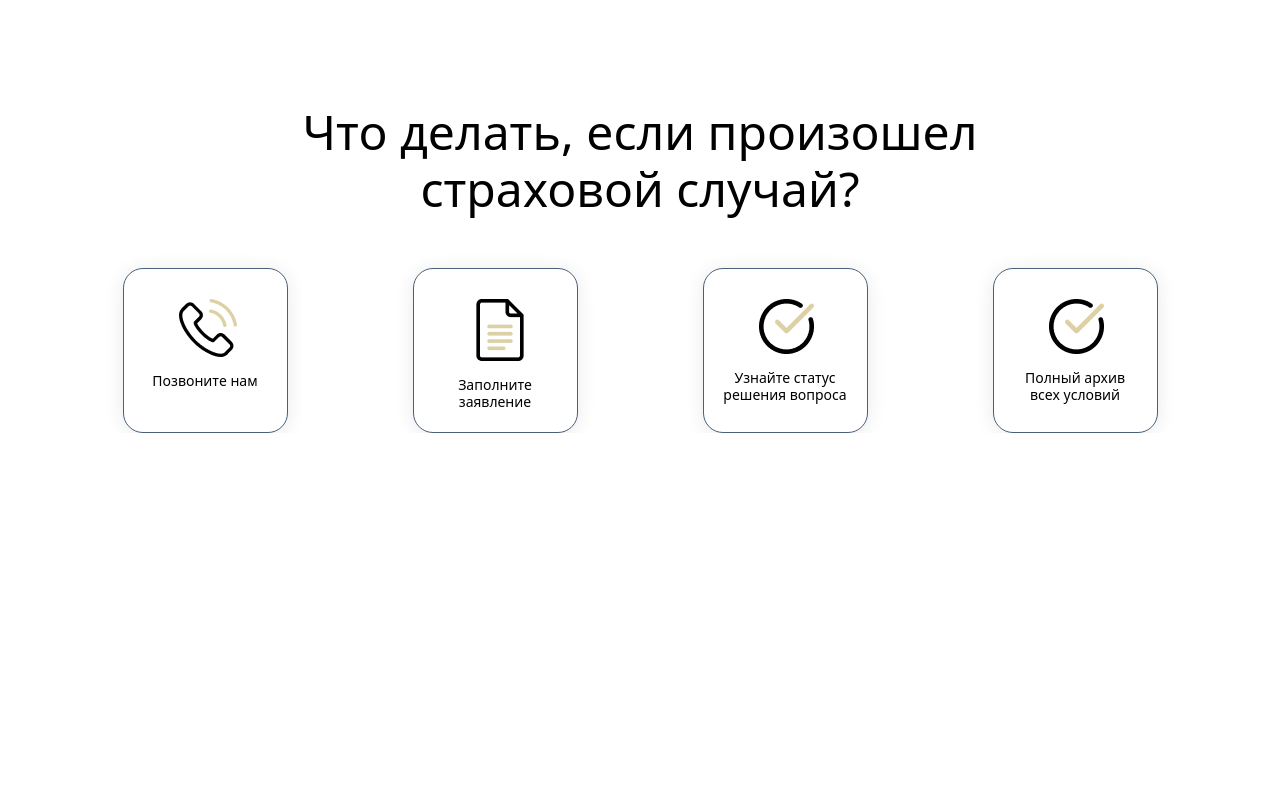
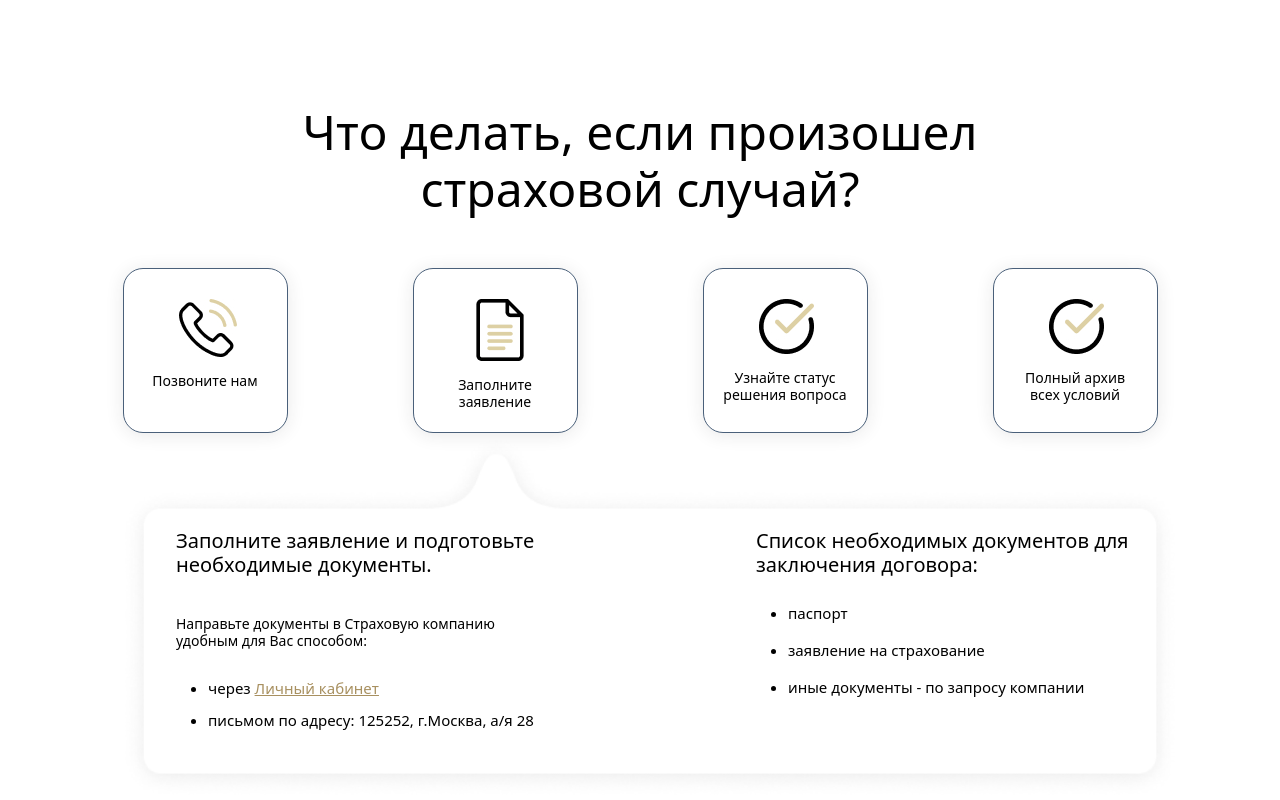
Before and after one commit to hungry-guerilla/---------, a website: page index.html in a window 1280 px wide. Shown: the part 4891-5691 px from the top of the page. Before the commit the page ends 5324 px from the top, so only its background shows below. Drawn offline with nearby package versions, Linux system fonts and the light colour scheme.

Commit message:
soplya__almost__off

```diff
--- a/index.html
+++ b/index.html
@@ -376,6 +376,25 @@
                     </div>
                 </div>
             </div>
+            <div class="soplya-bg">
+                <img src="./img/Unionsoplya.png" alt="soplya" class="soplya-bg-img">
+                <div class="soplya-bg-content-uno">
+                    <h5 class="soplya-bg-title">Заполните заявление и подготовьте<br>необходимые документы.</h5>
+                    <p class="soplya-bg-desr">Направьте документы в Страховую компанию<br>удобным для Вас способом:</p>
+                    <ul>
+                        <li>через <span>Личный кабинет</span></li>
+                        <li>письмом по адресу: 125252, г.Москва, а/я 28</li>
+                    </ul>
+                </div>
+                <div class="soplya-bg-content-dos">
+                    <h5 class="soplya-bg-title">Список необходимых документов для заключения договора:</h5>
+                    <ul>
+                        <li>паспорт</li>
+                        <li>заявление на страхование</li>
+                        <li>иные документы - по запросу компании</li>
+                    </ul>
+                </div>
+            </div>
         </div>
 
 </html>
--- a/sass/style.scss
+++ b/sass/style.scss
@@ -15,6 +15,7 @@ body {
     max-width: 100%;
     margin: 0 auto;
     .content {
+        position: relative;
         max-width: 1160px;
         margin: 0 auto;
     }
@@ -481,7 +482,9 @@ body {
 }
 
 // ---------SIX__SCREEN----------
+// .six__screen {
 
+// }
 .six__screen-title {
     font-style: normal;
     font-weight: 400;
@@ -521,3 +524,65 @@ body {
         }
     }
 }
+
+.soplya-bg {
+    position: relative;
+    padding-left: 60px;
+    height: 241px;
+    .soplya-bg-img {
+        position: relative;
+        width: 1060px;
+        z-index: -99;
+    }
+    .soplya-bg-content-uno{
+        width: 420px;
+        height: 153px;
+        position: absolute;
+        top: 40%;
+        left: 10%;
+        z-index: 1;
+        font-style: normal;
+        font-weight: 400;
+        font-size: 14px;
+        line-height: 17px;
+        text-align: left;
+        color: #000000;
+        p {
+            padding-top: 30px;
+            font-weight: 500;
+        }
+        ul {
+            padding-top: 15px;
+            li {
+                padding-bottom: 15px;
+                font-size: 15px;
+            }
+        }
+        span {
+            color:#A89060;
+            text-decoration: underline;
+        }
+    }
+    .soplya-bg-content-dos {
+        width: 420px;
+        height: 153px;
+        position: absolute;
+        top: 40%;
+        left: 60%;
+        z-index: 1;
+        font-style: normal;
+        font-weight: 400;
+        font-size: 14px;
+        line-height: 17px;
+        text-align: left;
+        color: #000000;
+        ul {
+            padding-top: 20px;
+            li {
+                padding-bottom: 20px;
+                font-size: 15px;
+                font-weight: 500;
+            }
+        }
+    }
+}
```
Also changed, not shown: css/style.css, css/style.min.css, img/Unionsoplya.jpg (added), img/Unionsoplya.png (added), 4 other files.
